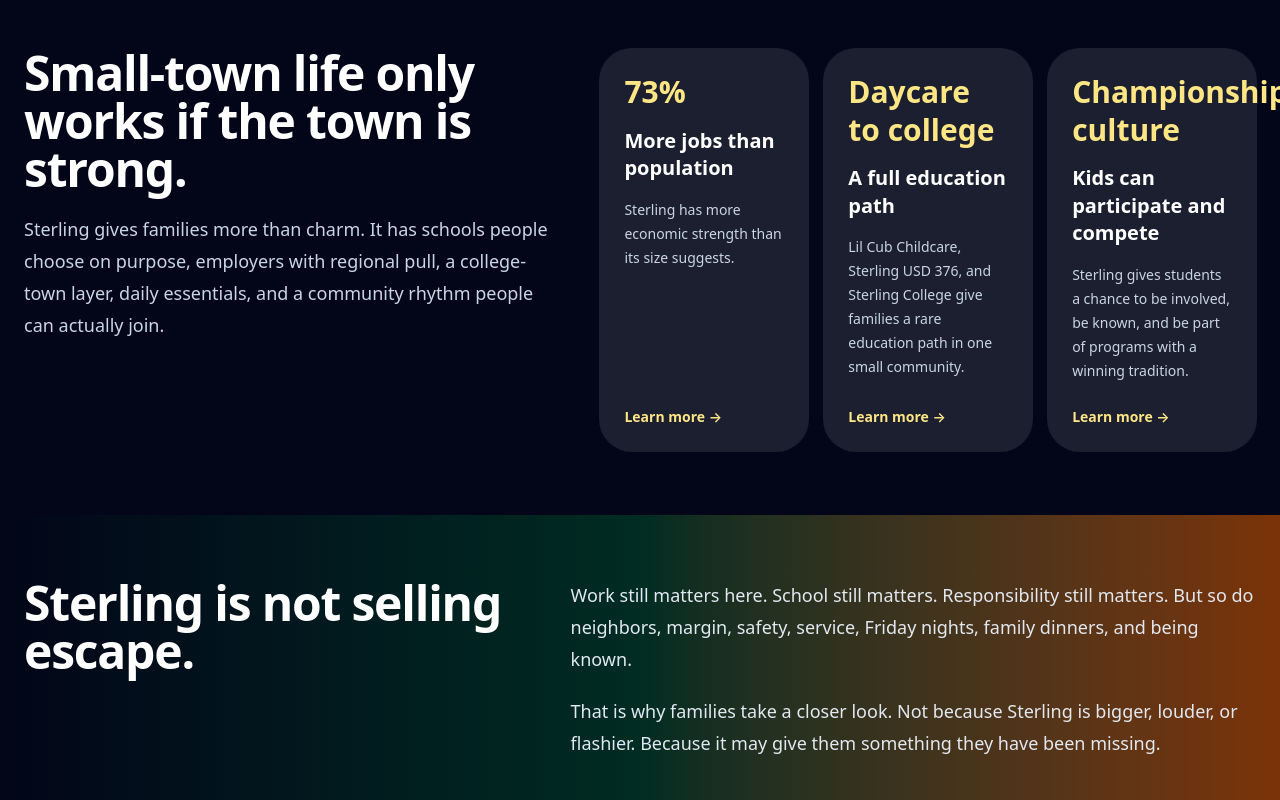
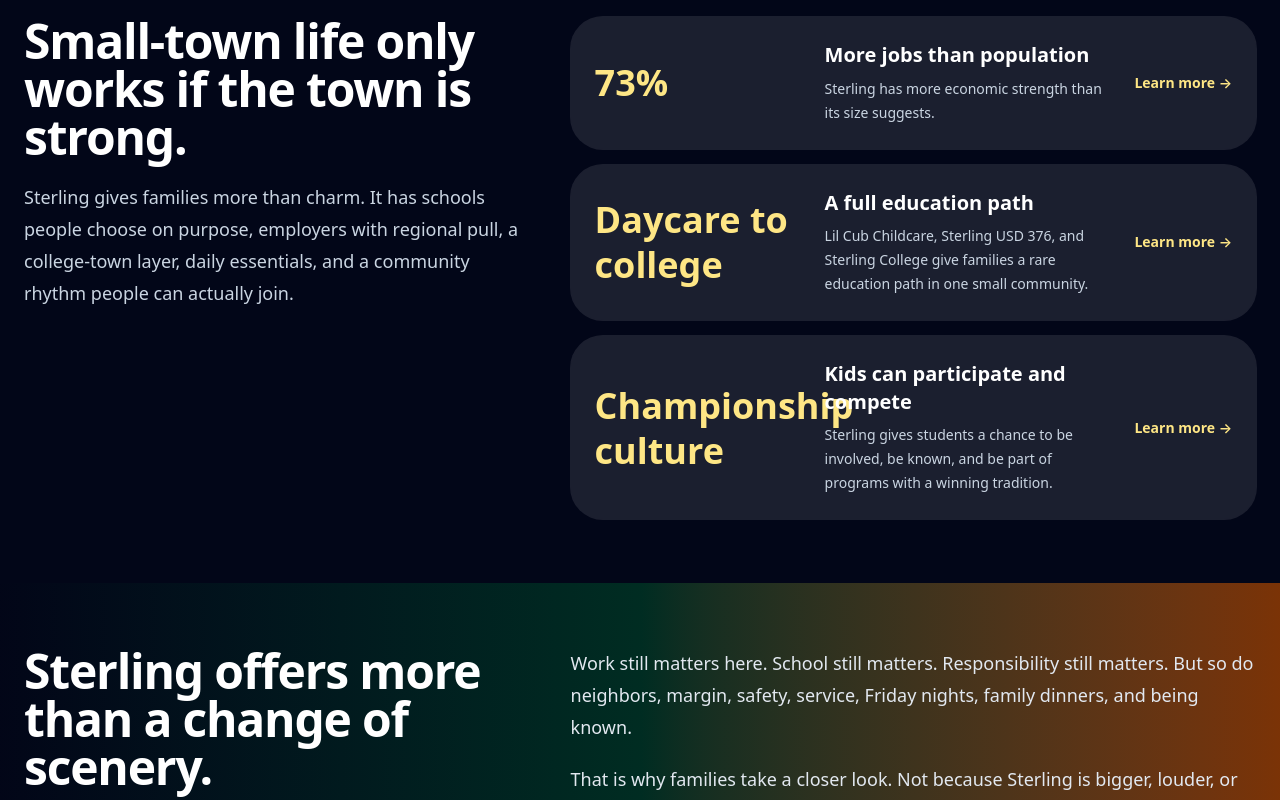
Before and after one commit to millertime31jm-lab/connect-sterling, a Next.js app: page / in a window 1280 px wide. Shown: the part 2480-3280 px from the top of the page. Built offline with nearby package versions, Linux system fonts and the light colour scheme.

Commit message:
Refine landing page proof layout and closing message

```diff
--- a/app/page.tsx
+++ b/app/page.tsx
@@ -144,8 +144,7 @@ export default function Home() {
               where people still notice, invite, serve, and show up?
             </p>
             <p>
-              That is the promise behind Connect Sterling. Not a perfect town. A better
-              rhythm.
+              That is the promise behind Sterling. Not a perfect town. A better life.
             </p>
           </div>
         </div>
@@ -213,7 +212,7 @@ export default function Home() {
 
       <section className="overflow-hidden bg-slate-950 text-white">
         <div className="mx-auto max-w-7xl px-6 py-16">
-          <div className="grid gap-10 lg:grid-cols-[0.9fr_1.1fr] lg:items-start">
+          <div className="grid gap-10 lg:grid-cols-[0.85fr_1.15fr] lg:items-start">
             <div className="max-w-2xl">
               <h2 className="text-3xl font-bold tracking-tight sm:text-5xl">
                 Small-town life only works if the town is strong.
@@ -225,23 +224,27 @@ export default function Home() {
               </p>
             </div>
 
-            <div className="grid gap-4 md:grid-cols-3">
+            <div className="grid gap-4">
               {proofCards.map((card) => (
                 <Link
                   key={card.title}
                   href={card.href}
-                  className="flex min-h-[270px] flex-col rounded-[2rem] bg-white/10 p-6 ring-1 ring-white/10 transition hover:bg-white/15"
+                  className="grid gap-5 rounded-[2rem] bg-white/10 p-6 ring-1 ring-white/10 transition hover:bg-white/15 sm:grid-cols-[210px_1fr_auto] sm:items-center"
                 >
-                  <p className="text-3xl font-bold leading-tight text-amber-200">
+                  <p className="text-3xl font-bold leading-tight text-amber-200 sm:text-4xl">
                     {card.value}
                   </p>
-                  <h3 className="mt-4 text-xl font-bold leading-snug text-white">
-                    {card.title}
-                  </h3>
-                  <p className="mt-4 flex-1 text-sm leading-6 text-slate-300">
-                    {card.description}
-                  </p>
-                  <span className="mt-6 inline-flex text-sm font-semibold text-amber-200">
+
+                  <div>
+                    <h3 className="text-xl font-bold leading-snug text-white">
+                      {card.title}
+                    </h3>
+                    <p className="mt-2 text-sm leading-6 text-slate-300">
+                      {card.description}
+                    </p>
+                  </div>
+
+                  <span className="inline-flex text-sm font-semibold text-amber-200 sm:justify-self-end">
                     Learn more →
                   </span>
                 </Link>
@@ -255,7 +258,7 @@ export default function Home() {
         <div className="mx-auto grid max-w-7xl gap-10 px-6 py-16 lg:grid-cols-[0.85fr_1.15fr]">
           <div>
             <h2 className="text-3xl font-bold tracking-tight sm:text-5xl">
-              Sterling is not selling escape.
+              Sterling offers more than a change of scenery.
             </h2>
           </div>
 
@@ -268,7 +271,7 @@ export default function Home() {
             <p>
               That is why families take a closer look. Not because Sterling is bigger,
               louder, or flashier. Because it may give them something they have been
-              missing.
+              missing: a better life.
             </p>
           </div>
         </div>
```
